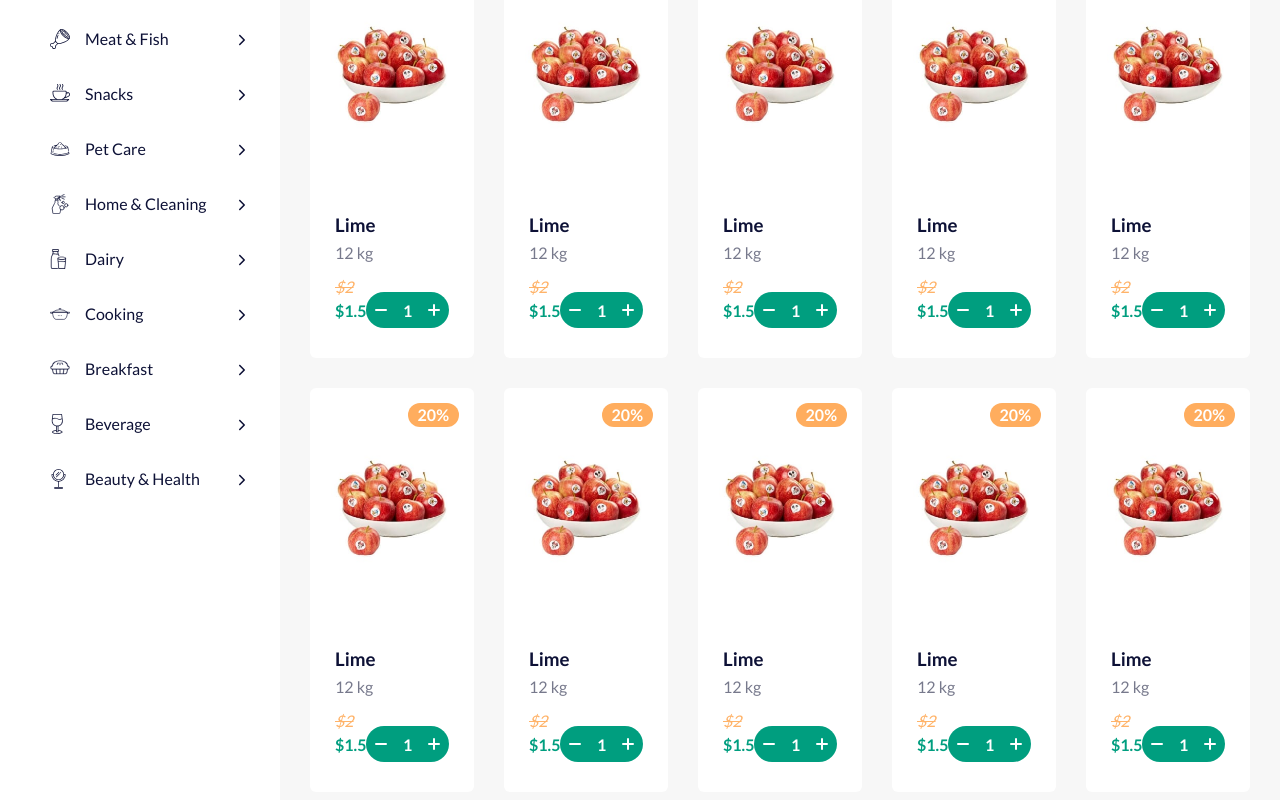
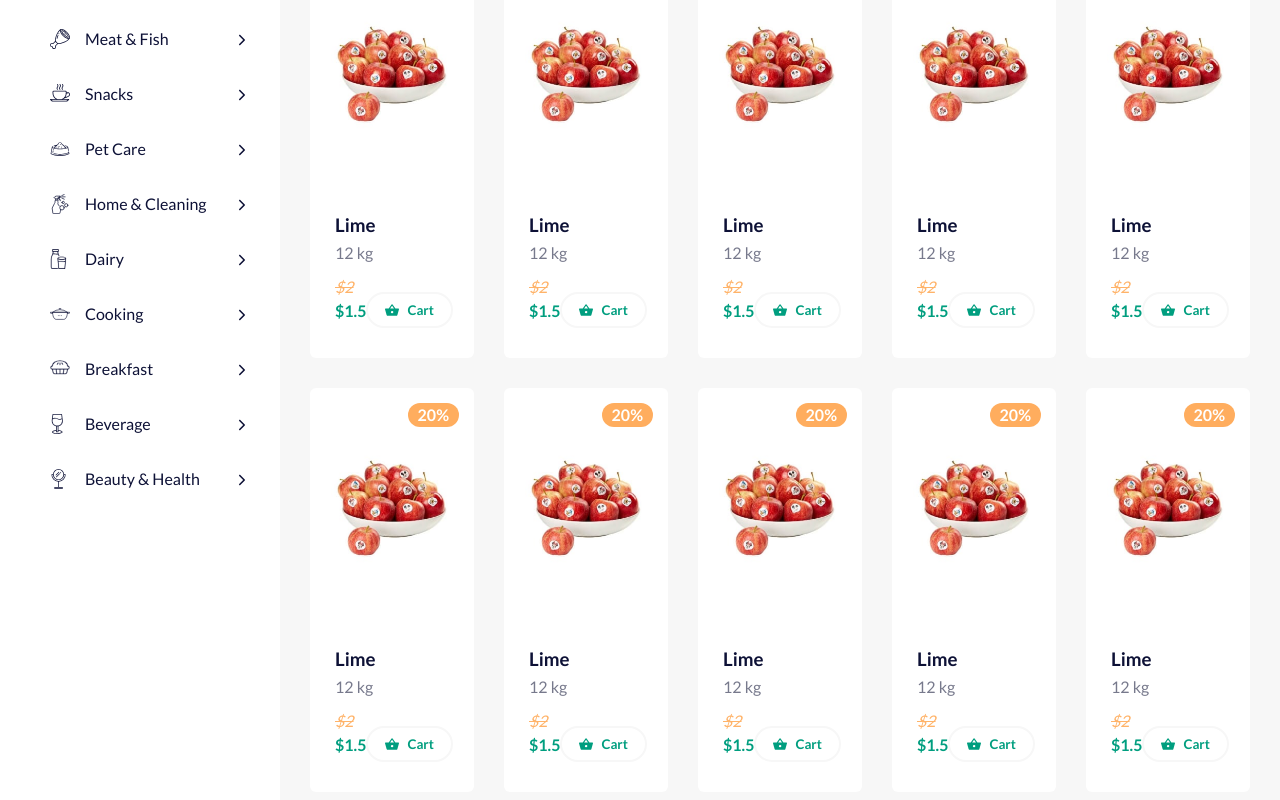
Before and after one commit to thanhhht/Grocery, a React (Create React App) app: page / in a window 1280 px wide. Shown: the part 1162-1962 px from the top of the page. Built offline with nearby package versions, Linux system fonts and the light colour scheme.

Commit message:
add component WrapCounter

```diff
--- a/src/features/Product/components/Counter/index.jsx
+++ b/src/features/Product/components/Counter/index.jsx
@@ -4,16 +4,8 @@ import { ReactComponent as MinusIcon } from '../../../../images/icons/minus.svg'
 
 import './style.scss';
 
-export default function Counter() {
-  const [quantity, setQuantity] = useState(1);
-  function increaseQuantity() {
-    const numb = quantity + 1;
-    setQuantity(numb);
-  }
-  function decreaseQuantity() {
-    const numb = quantity - 1;
-    setQuantity(numb);
-  }
+export default function Counter({increaseQuantity, decreaseQuantity, quantity}) {
+
   return (
     <div className="counter">
       <button onClick={() => decreaseQuantity()}>
--- a/src/features/Product/components/Product/index.jsx
+++ b/src/features/Product/components/Product/index.jsx
@@ -1,6 +1,5 @@
 import React from 'react';
-import { ReactComponent as CartIcon } from '../../../../images/icons/cart.svg';
-import Counter from '../Counter';
+import WrapCounter from '../WrapCounter';
 import './style.scss';
 
 export default function Product() {
@@ -19,11 +18,7 @@ export default function Product() {
               <strike className="product__price--discounted">$2</strike>
               <div className="product__price">$1.5</div>
             </div>
-            <Counter/>
-            {/* <button className="add-to-cart">
-              <CartIcon />
-              <span>Cart</span>
-            </button> */}
+            <WrapCounter/>
           </div>
         </div>
       </div>
--- /dev/null
+++ b/src/features/Product/components/WrapCounter/index.jsx
@@ -0,0 +1,34 @@
+import React, {useState} from 'react';
+import Counter from '../Counter';
+import { ReactComponent as CartIcon } from '../../../../images/icons/cart.svg';
+
+export default function WrapCounter() {
+  const [quantity, setQuantity] = useState(1);
+  const [isPick, setIsPick] = useState(false);
+  function increaseQuantity() {
+    const numb = quantity + 1;
+    setQuantity(numb);
+  }
+  function decreaseQuantity() {
+    const numb = (quantity) ? quantity - 1 : 0;
+    numb ? setQuantity(numb) : setIsPick(false);
+  }
+  function showCounter() {
+    setIsPick(true);
+  }
+  return (
+    <>
+      {isPick ?
+        <Counter
+          quantity = {quantity}
+          increaseQuantity = {increaseQuantity}
+          decreaseQuantity = {decreaseQuantity}
+        /> :
+        <button className="add-to-cart" onClick={() => showCounter()}>
+          <CartIcon />
+          <span>Cart</span>
+        </button>
+      }
+    </>
+  );
+}
```
Also changed, not shown: 1 other file (tests, documents, lock files or other folders).
